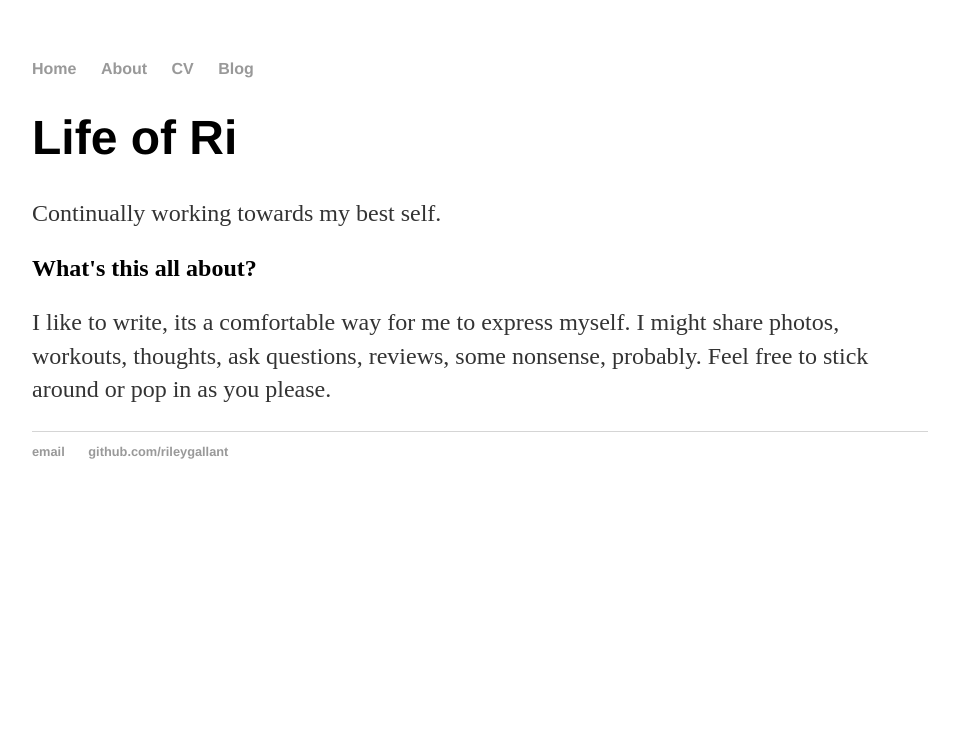
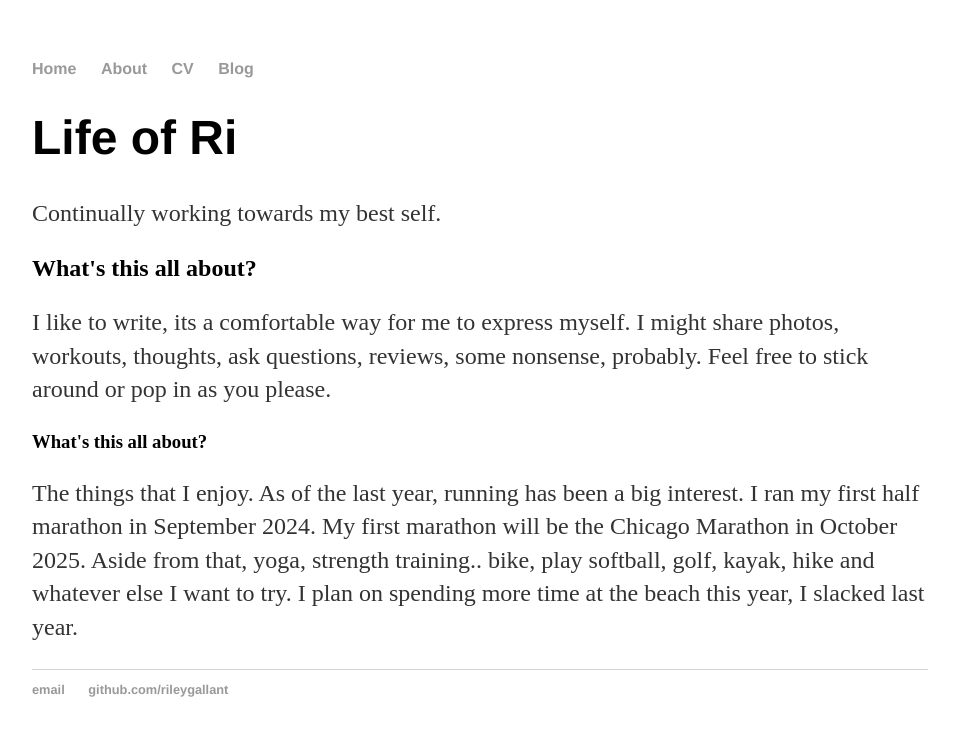
Before and after one commit to rileygallant/rileygallant.github.io, a Jekyll site: the page built from index.html, in a window 1280 px wide. Shown: the top 736 px of the page, without its empty margins (160-1119 px from the left). Built offline with Jekyll 4.4.1, drawn with Linux system fonts in a browser that asks for light colours.

Commit message:
Update index.html

```diff
--- a/index.html
+++ b/index.html
@@ -15,4 +15,14 @@ title: Riley Gallant
 
 					Feel free to stick around or pop in as you please.
 				</p>
+			<div class="blurb">
+			<h3>What's this all about?</h3>
+			<p>The things that I enjoy.
+				As of the last year, running has been a big interest.
+				I ran my first half marathon in September 2024. My first marathon will be the Chicago Marathon in October 2025.
+
+				Aside from that, yoga, strength training..  bike, play softball, golf, kayak, hike and whatever else I want to try.
+
+				I plan on spending more time at the beach this year, I slacked last year.
+			</p>
     		</div><!-- /.blurb -->
```
